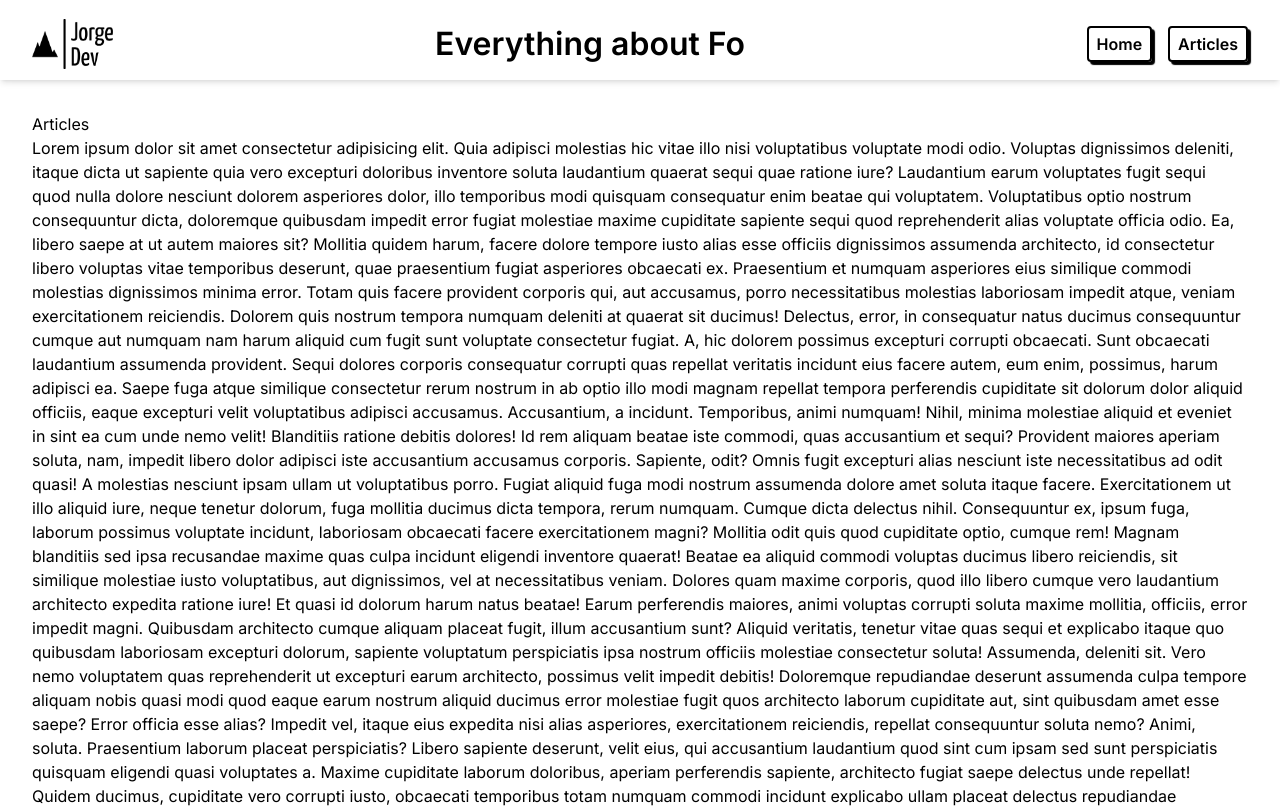
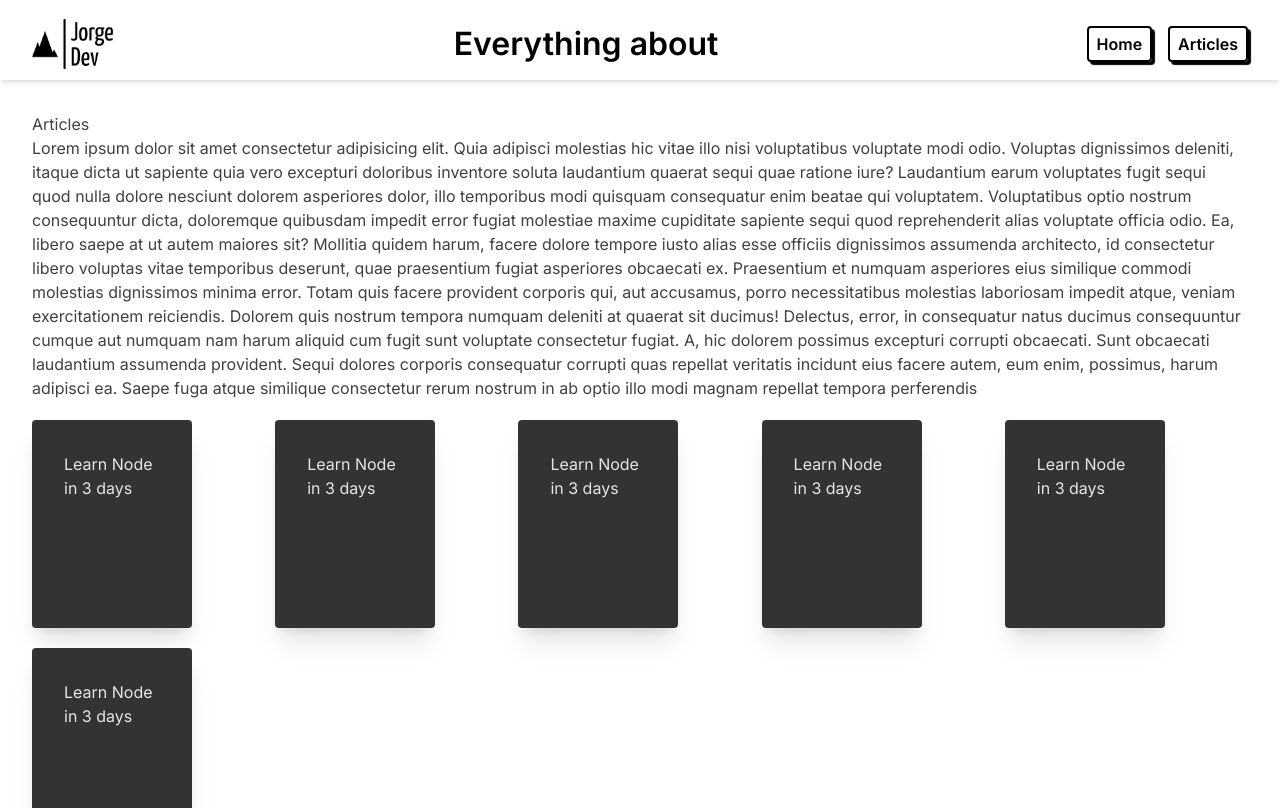
Before and after one commit to jorgemf2604/nc-news-revamp, a Next.js app: page /articles in a window 1280 px wide. Shown: the top 808 px of the page. Built offline with nearby package versions, Linux system fonts and the light colour scheme.

Commit message:
add all-black theme

```diff
--- a/app/_components/Animation.jsx
+++ b/app/_components/Animation.jsx
@@ -5,7 +5,9 @@ import { TypeAnimation } from "react-type-animation";
 const Animation = () => {
   return (
     <div>
-      <span className="text-[2rem] font-semibold">Everything about</span>
+      <span className="text-[2rem] text-black font-semibold">
+        Everything about
+      </span>
       <TypeAnimation
         preRenderFirstString={true}
         sequence={[
--- a/app/_components/Header.jsx
+++ b/app/_components/Header.jsx
@@ -5,7 +5,7 @@ import Animation from "./Animation";
 
 const Header = () => {
   return (
-    <header className="px-8 py-4 shadow-md fixed left-0 right-0 h-20 bg-white z-20 dark:bg-purple-500 dark:text-black">
+    <header className="px-8 py-4 shadow-md fixed left-0 right-0 h-20 bg-white z-20">
       <div className="max-w-7xl flex justify-between items-center mx-auto">
         <div className="hover:scale-105 hover:cursor-pointer transition duration-300">
           <Link href="/">
@@ -17,12 +17,12 @@ const Header = () => {
         </div>
         <nav className="flex items-center gap-4">
           <Link href="/">
-            <button className="nav-button dark:bg-white dark:hover:text-black">
+            <button className="nav-button dark:bg-white dark:text-black hover:dark:bg-black hover:dark:text-white">
               Home
             </button>
           </Link>
           <Link href="/articles">
-            <button className="nav-button dark:bg-white dark:hover:text-black">
+            <button className="nav-button dark:bg-white dark:text-black hover:dark:bg-black hover:dark:text-white">
               Articles
             </button>
           </Link>
--- a/app/articles/page.jsx
+++ b/app/articles/page.jsx
@@ -29,96 +29,27 @@ const Articles = () => {
           repellat veritatis incidunt eius facere autem, eum enim, possimus,
           harum adipisci ea. Saepe fuga atque similique consectetur rerum
           nostrum in ab optio illo modi magnam repellat tempora perferendis
-          cupiditate sit dolorum dolor aliquid officiis, eaque excepturi velit
-          voluptatibus adipisci accusamus. Accusantium, a incidunt. Temporibus,
-          animi numquam! Nihil, minima molestiae aliquid et eveniet in sint ea
-          cum unde nemo velit! Blanditiis ratione debitis dolores! Id rem
-          aliquam beatae iste commodi, quas accusantium et sequi? Provident
-          maiores aperiam soluta, nam, impedit libero dolor adipisci iste
-          accusantium accusamus corporis. Sapiente, odit? Omnis fugit excepturi
-          alias nesciunt iste necessitatibus ad odit quasi! A molestias nesciunt
-          ipsam ullam ut voluptatibus porro. Fugiat aliquid fuga modi nostrum
-          assumenda dolore amet soluta itaque facere. Exercitationem ut illo
-          aliquid iure, neque tenetur dolorum, fuga mollitia ducimus dicta
-          tempora, rerum numquam. Cumque dicta delectus nihil. Consequuntur ex,
-          ipsum fuga, laborum possimus voluptate incidunt, laboriosam obcaecati
-          facere exercitationem magni? Mollitia odit quis quod cupiditate optio,
-          cumque rem! Magnam blanditiis sed ipsa recusandae maxime quas culpa
-          incidunt eligendi inventore quaerat! Beatae ea aliquid commodi
-          voluptas ducimus libero reiciendis, sit similique molestiae iusto
-          voluptatibus, aut dignissimos, vel at necessitatibus veniam. Dolores
-          quam maxime corporis, quod illo libero cumque vero laudantium
-          architecto expedita ratione iure! Et quasi id dolorum harum natus
-          beatae! Earum perferendis maiores, animi voluptas corrupti soluta
-          maxime mollitia, officiis, error impedit magni. Quibusdam architecto
-          cumque aliquam placeat fugit, illum accusantium sunt? Aliquid
-          veritatis, tenetur vitae quas sequi et explicabo itaque quo quibusdam
-          laboriosam excepturi dolorum, sapiente voluptatum perspiciatis ipsa
-          nostrum officiis molestiae consectetur soluta! Assumenda, deleniti
-          sit. Vero nemo voluptatem quas reprehenderit ut excepturi earum
-          architecto, possimus velit impedit debitis! Doloremque repudiandae
-          deserunt assumenda culpa tempore aliquam nobis quasi modi quod eaque
-          earum nostrum aliquid ducimus error molestiae fugit quos architecto
-          laborum cupiditate aut, sint quibusdam amet esse saepe? Error officia
-          esse alias? Impedit vel, itaque eius expedita nisi alias asperiores,
-          exercitationem reiciendis, repellat consequuntur soluta nemo? Animi,
-          soluta. Praesentium laborum placeat perspiciatis? Libero sapiente
-          deserunt, velit eius, qui accusantium laudantium quod sint cum ipsam
-          sed sunt perspiciatis quisquam eligendi quasi voluptates a. Maxime
-          cupiditate laborum doloribus, aperiam perferendis sapiente, architecto
-          fugiat saepe delectus unde repellat! Quidem ducimus, cupiditate vero
-          corrupti iusto, obcaecati temporibus totam numquam commodi incidunt
-          explicabo ullam placeat delectus repudiandae asperiores. Omnis,
-          perspiciatis consequatur alias adipisci dolores deserunt fugit libero
-          quod corporis hic sequi magnam. Eveniet doloribus animi unde odit
-          aperiam quo eius quaerat eum sed, qui voluptatem nulla laudantium
-          architecto mollitia autem optio deserunt magnam ex provident veritatis
-          dicta. Optio cupiditate incidunt vel facere. Aspernatur, neque
-          mollitia unde perspiciatis repellat provident ipsam pariatur fugiat
-          iure nisi quam iusto magni veniam ratione exercitationem atque nemo,
-          asperiores eaque magnam fuga possimus quidem ullam voluptatum?
-          Dignissimos, sapiente. Sequi doloribus perspiciatis eius deserunt,
-          mollitia tenetur neque fugit incidunt quaerat quibusdam ipsum facilis?
-          Quas officia incidunt explicabo reiciendis corrupti ex, esse maxime
-          libero, sequi, inventore porro magni amet consequuntur expedita dolore
-          a modi est beatae! Perferendis quasi corporis eos, eius consectetur
-          quidem fugit dolor. Ullam impedit officiis rerum quo quia quae, vitae
-          perferendis laborum doloribus debitis cum recusandae ipsam eaque
-          magnam, labore voluptas quod maxime nihil qui ipsa sed! Accusamus
-          excepturi assumenda praesentium quisquam, omnis saepe tempore dicta.
-          Accusantium molestiae sed qui sequi ipsa, eius quisquam. Labore natus
-          aspernatur consectetur dignissimos ex exercitationem fuga animi sunt,
-          ipsam tenetur aut laboriosam ad! Suscipit quidem nobis delectus amet
-          alias, sunt accusantium doloribus fugit eum aliquid a quod debitis,
-          impedit provident! Aut doloribus, ratione recusandae vitae expedita
-          quibusdam exercitationem deserunt pariatur quo soluta eveniet
-          laudantium tempore modi totam necessitatibus ipsa maiores omnis
-          possimus excepturi molestias inventore ullam sed. Repellendus quam
-          aperiam molestias aliquam optio modi vel quia, magni magnam excepturi
-          iure, aliquid autem deserunt eius! Placeat tempora est quaerat in
-          neque officia repellat doloribus saepe tenetur voluptate accusantium
-          fugit iusto nisi dolor, deserunt sed eius. Consectetur ab voluptas
-          autem iste laboriosam alias sunt molestiae veniam cum modi repellendus
-          harum a deleniti repellat, natus dolor omnis rerum mollitia. Quod,
-          deleniti optio illum ipsa placeat sed repellendus voluptates quae
-          iusto illo similique cum incidunt, quia tenetur, eius nesciunt.
-          Obcaecati molestiae ipsam commodi enim natus. Quos magnam blanditiis
-          ullam et eos? Aperiam, fugit officia? In unde magnam hic ab
-          perspiciatis officia ullam provident, dolores distinctio non odit
-          deserunt, aperiam est architecto. Modi totam quaerat voluptatum
-          deleniti, in maiores placeat? Illum quos ratione, exercitationem saepe
-          qui, repellat consequuntur amet commodi dignissimos cumque voluptate
-          dolore error mollitia nemo facilis doloribus natus asperiores.
-          Deserunt tenetur alias dolor consequuntur doloremque ipsum rem porro
-          excepturi cupiditate! Est neque nobis quisquam, libero consequatur
-          iure placeat officiis impedit maiores unde nisi, provident voluptas
-          laborum sit, voluptatibus recusandae quod reprehenderit voluptatum
-          blanditiis delectus quaerat aperiam laboriosam nihil! Earum ad qui at
-          quae hic impedit ab nam aut voluptatum officia, quas maxime iste
-          excepturi! Cupiditate quae minus, animi ea magnam voluptate alias
-          voluptatem? Culpa omnis fuga ad dolore suscipit molestiae animi
-          cupiditate nobis, quia repellat deleniti repudiandae?
         </p>
+        <div className="grid grid-cols-1 sm:grid-cols-2 md:grid-cols-5 text-neutral-200">
+          <div className="h-52 w-40 rounded shadow-xl bg-[#333] p-8 mt-5">
+            <p>Learn Node in 3 days</p>
+          </div>
+          <div className="h-52 w-40 rounded shadow-xl bg-[#333] p-8 mt-5">
+            <p>Learn Node in 3 days</p>
+          </div>
+          <div className="h-52 w-40 rounded shadow-xl bg-[#333] p-8 mt-5">
+            <p>Learn Node in 3 days</p>
+          </div>
+          <div className="h-52 w-40 rounded shadow-xl bg-[#333] p-8 mt-5">
+            <p>Learn Node in 3 days</p>
+          </div>
+          <div className="h-52 w-40 rounded shadow-xl bg-[#333] p-8 mt-5">
+            <p>Learn Node in 3 days</p>
+          </div>
+          <div className="h-52 w-40 rounded shadow-xl bg-[#333] p-8 mt-5">
+            <p>Learn Node in 3 days</p>
+          </div>
+        </div>
       </div>
     </div>
   );
--- a/app/layout.jsx
+++ b/app/layout.jsx
@@ -18,7 +18,7 @@ export default function RootLayout({ children }) {
       <body className={inter.className}>
         <Providers>
           <Header />
-          <div className="dark:bg-purple-300 min-h-[calc(100vh-80px)]">
+          <div className="dark:bg-[#999] min-h-[calc(100vh-80px)] text-neutral-700 dark:text-neutral-200">
             {children}
           </div>
           <div className="mt-auto">
```
